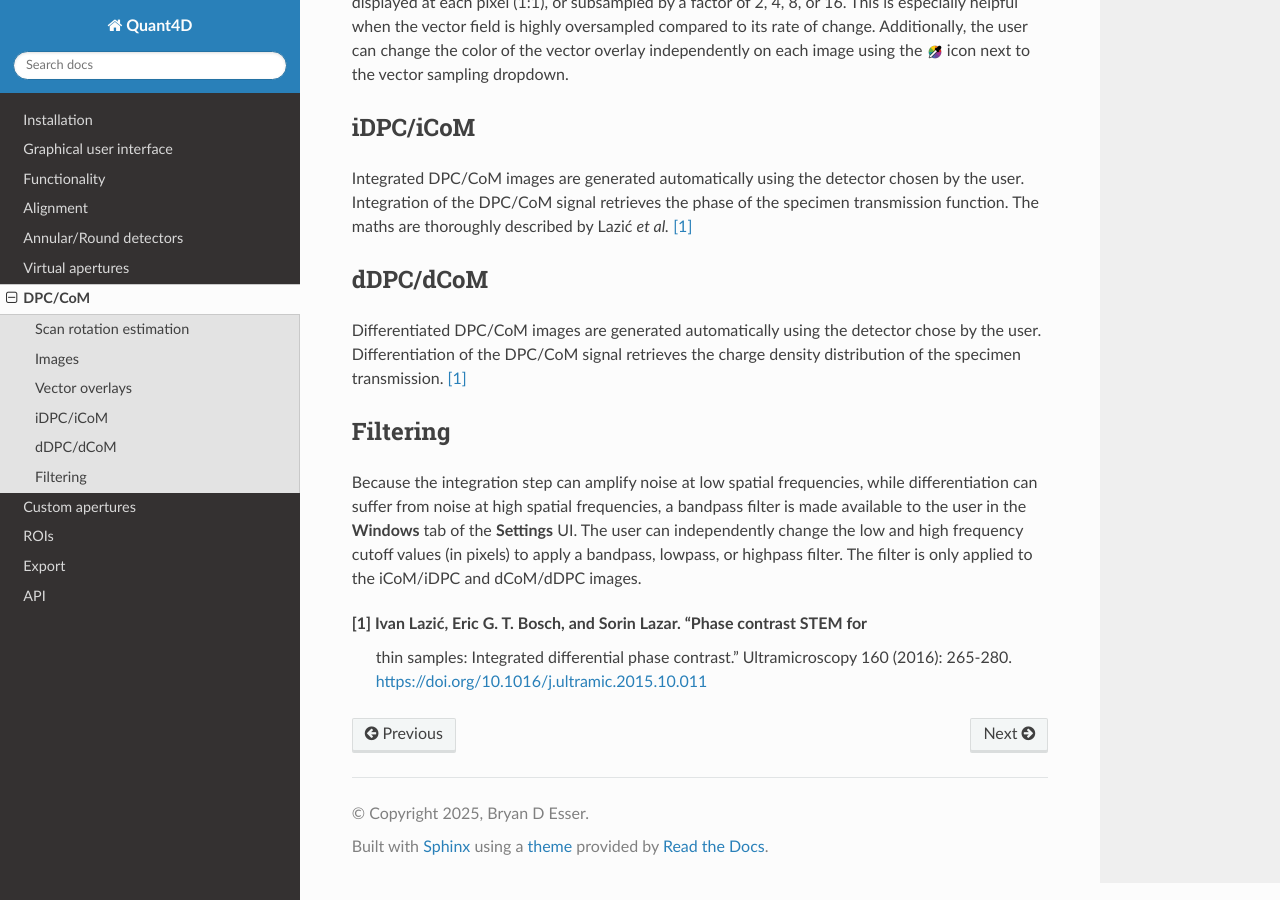
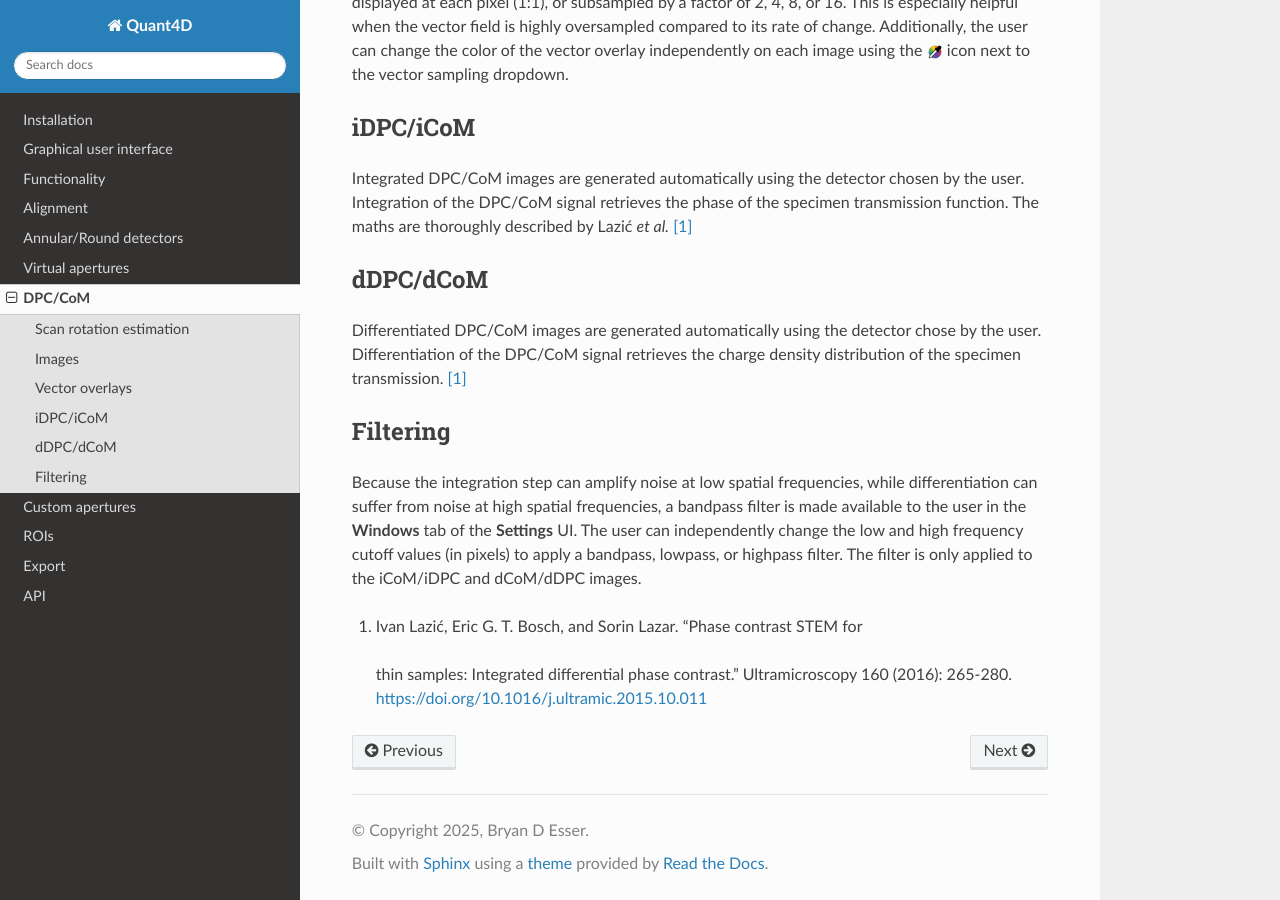
Before and after one commit to bryandesser/Quant4D, a Sphinx documentation site: the page built from docs/source/dpc_com.rst, in a window 1280 px wide and 900 px high, scrolled down 1297 px. Built offline with Sphinx 7.4.7 and the Read the Docs theme 3.1.0, drawn with Linux system fonts in a browser that asks for light colours; formulas are drawn with MathJax 3; pages that are not in the unit, such as notebooks, are missing from menus.

Commit message:
modified:   docs/source/dpc_com.rst

```diff
--- a/docs/source/dpc_com.rst
+++ b/docs/source/dpc_com.rst
@@ -120,6 +120,6 @@ filter is only applied to the iCoM/iDPC and dCoM/dDPC images.
 
 .. _[1]: https://doi.org/10.1016/j.ultramic.2015.10.011
 
-[1] Ivan Lazić, Eric G. T. Bosch, and Sorin Lazar. "Phase contrast STEM for
+1. Ivan Lazić, Eric G. T. Bosch, and Sorin Lazar. "Phase contrast STEM for
   thin samples: Integrated differential phase contrast." Ultramicroscopy 160
   (2016): 265-280. https://doi.org/10.1016/j.ultramic.2015.10.011
```
